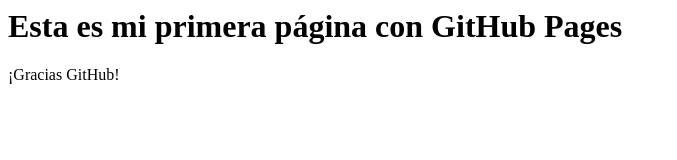
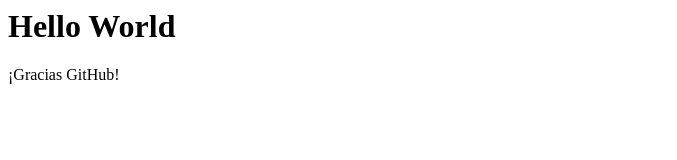
Before and after one commit to mgaja001/MIT-01, a plain HTML site: page index.html in a window 1280 px wide. Shown: the whole page, without its empty margins (0-677 px from the left). Drawn offline with Linux system fonts and the light colour scheme.

Commit message:
Update index.html

```diff
--- a/index.html
+++ b/index.html
@@ -1,4 +1,4 @@
 <html>
-<h1> Esta es mi primera página con GitHub Pages </h1>
+<h1> Hello World </h1>
 <p>¡Gracias GitHub!</p>
 </html>
```
